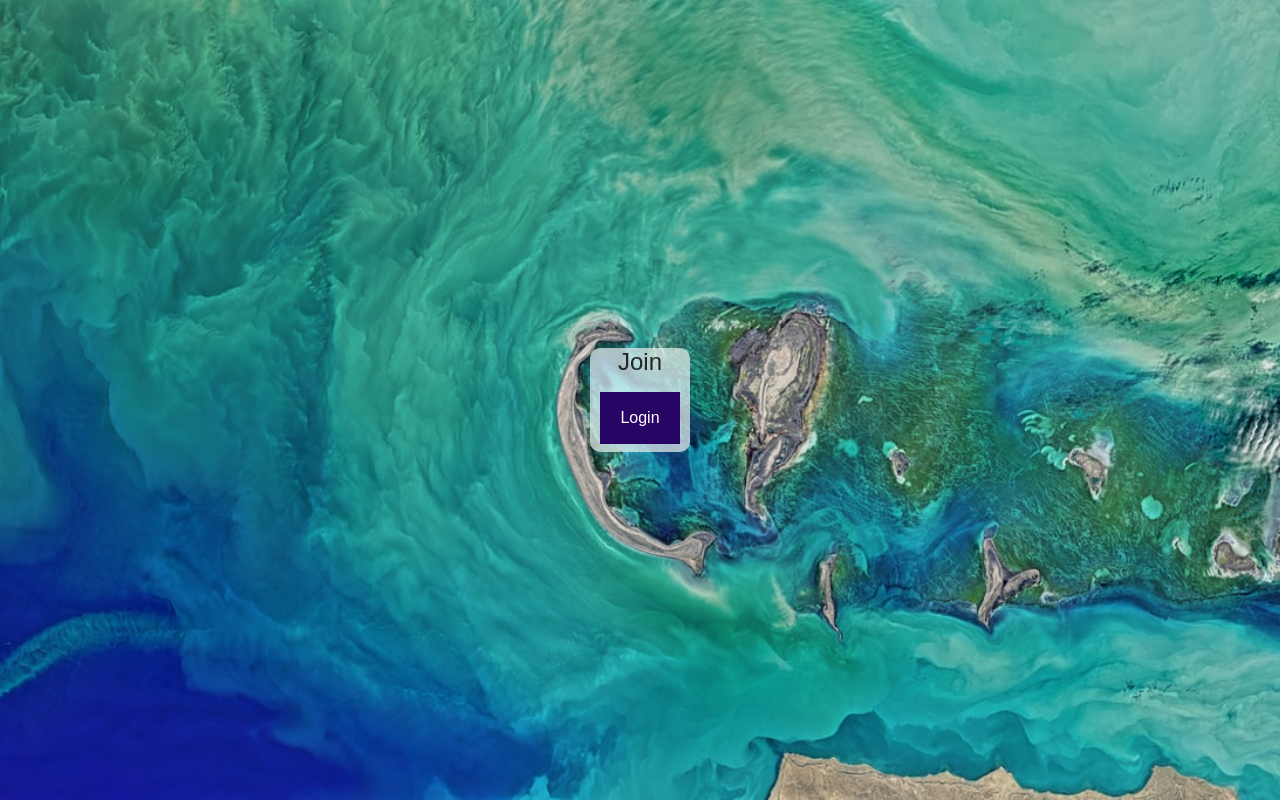
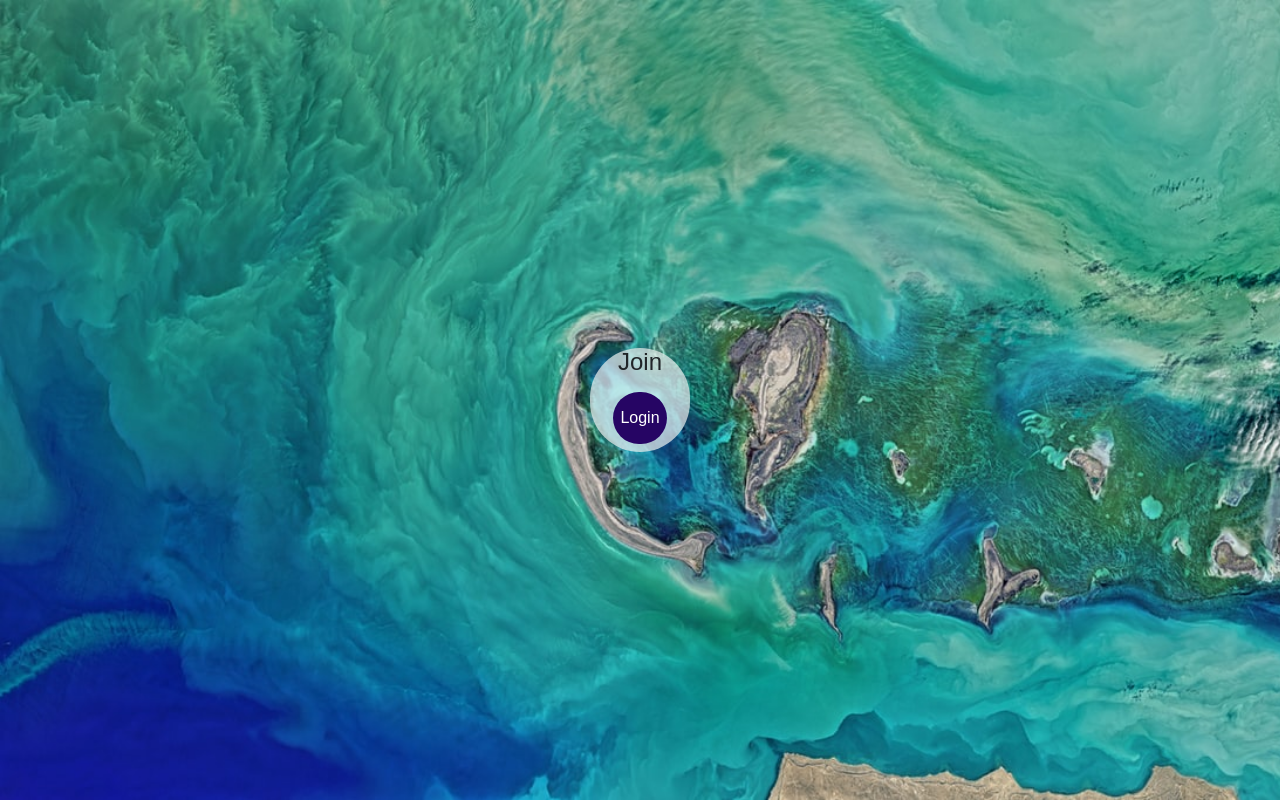
Before and after one commit to vaivodeieva/Administration-platform-for-an-e-commerce-store, a plain HTML site: page index.html in a window 1280 px wide. Drawn offline with nearby package versions, Linux system fonts and the light colour scheme.

Commit message:
update style for login

```diff
--- a/css/login.css
+++ b/css/login.css
@@ -135,8 +135,16 @@ span.psw {
 
  /*background around sign in */
 .gradient-background {
-    border-radius: 10px;
+    border-radius: 50px;
     background-color: rgba(237, 243, 241, 0.7);
     width: 100px;
     margin: 0 auto;
 }
+
+.login-btn {
+  border-radius: 100px;
+  padding-top: 14px;
+  padding-bottom: 14px;
+  padding-left: 7px;
+  padding-right: 7px;
+}
```
